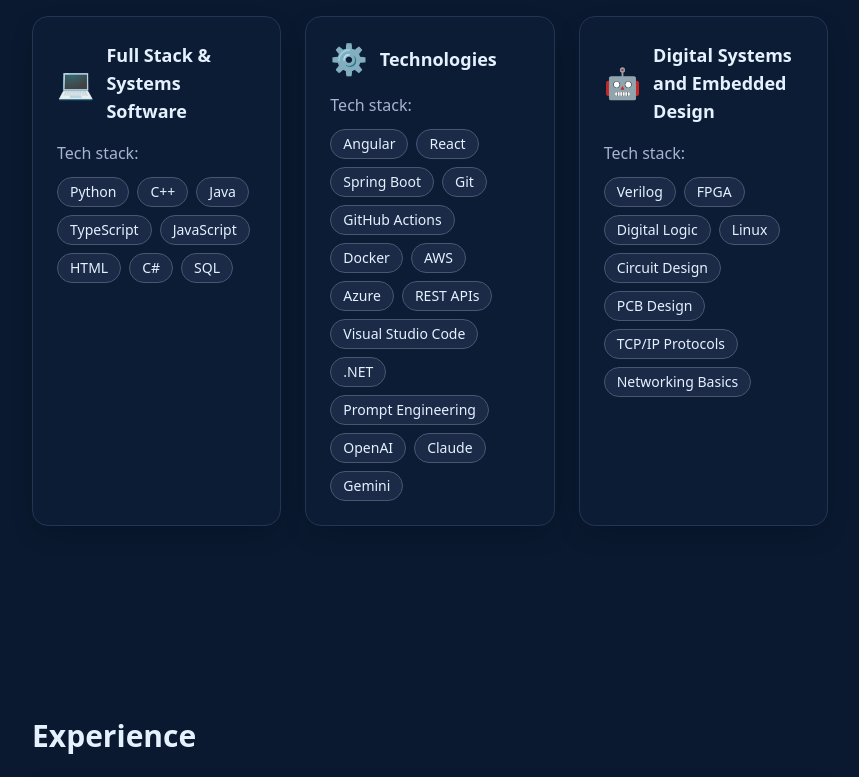
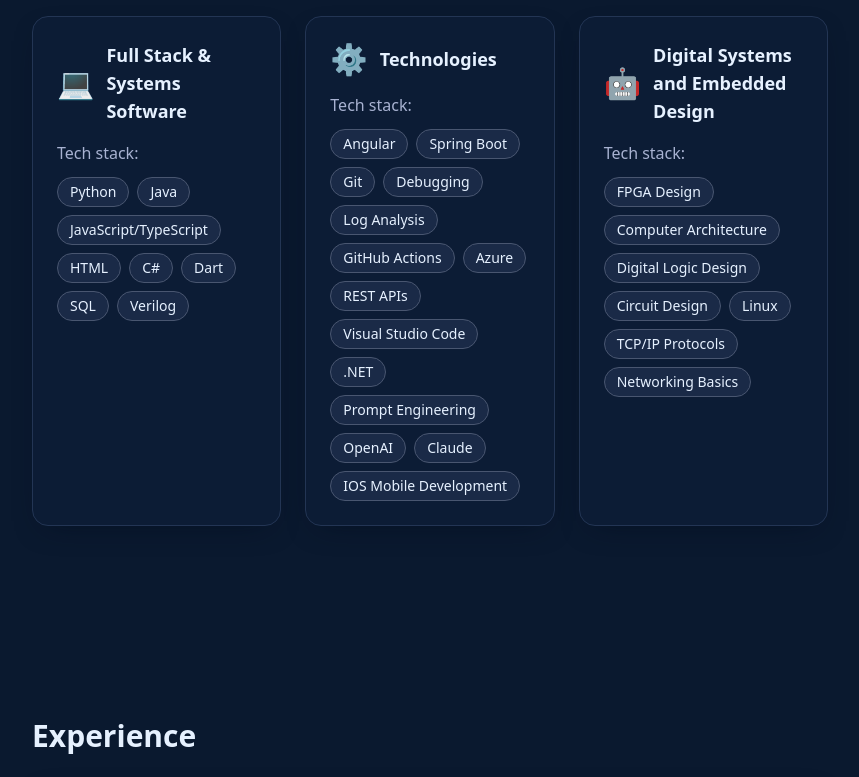
Before and after one commit to AbdurAziz/AbdurAziz.github.io, a Next.js app: page / in a window 1280 px wide. Shown: the part 1200-1977 px from the top of the page, without its empty margins (356-1215 px from the left). Built offline with nearby package versions, Linux system fonts and the light colour scheme.

Commit message:
FIxed more stuff

```diff
--- a/components/ProjectGrid.tsx
+++ b/components/ProjectGrid.tsx
@@ -2,7 +2,7 @@
 
 import softwareprojects from "@/content/softwareprojects.json";
 import { motion } from "framer-motion";
-import { Github, ExternalLink } from "lucide-react";
+import { Github, ExternalLink, FileText } from "lucide-react";
 
 type Project = {
   title: string;
@@ -11,6 +11,7 @@
   github?: string;
   demo?: string;
   devpost?: string;
+  pdf?: string;
 };
 
 export function SoftwareProjectGrid() {
@@ -37,6 +38,7 @@
             {p.github && <a className="inline-flex items-center gap-1 hover:underline" href={p.github} target="_blank" rel="noopener noreferrer"><Github size={16}/>Code</a>}
             {p.demo && <a className="inline-flex items-center gap-1 hover:underline" href={p.demo} target="_blank" rel="noopener noreferrer"><ExternalLink size={16}/>Live</a>}
             {p.devpost && <a className="inline-flex items-center gap-1 hover:underline" href={p.devpost} target="_blank" rel="noopener noreferrer"><ExternalLink size={16}/>DevPost</a>}
+            {p.pdf && <a className="inline-flex items-center gap-1 hover:underline" href={p.pdf} target="_blank" rel="noopener noreferrer"><FileText size={16}/>Docs</a>}
           </div>
         </motion.div>
       ))}
--- a/content/softwareprojects.json
+++ b/content/softwareprojects.json
@@ -47,5 +47,16 @@
       "Visual Studio Code"
     ],
     "github": "https://github.com/AbdurAziz/callsummarizeai"
+  },
+  {
+    "title": "Smart Traffic Light Controller",
+    "description": "Density-based smart traffic light system built in C++ on Arduino platform using state-machine logic, timers, and interrupts. Integrated ultrasonic sensors for adaptive signal timing and validated through live testing and serial debugging.",
+    "tech": [
+      "C++",
+      "Teamwork",
+      "Cross-Functional Collaboration",
+      "Computer Architecture"
+    ],
+    "pdf": "/pdfs/Smart-Traffic-Light-Controller.pdf"
   }
 ]
--- a/content/techstack.json
+++ b/content/techstack.json
@@ -5,13 +5,13 @@
     "icon": "💻",
     "techs": [
       "Python",
-      "C++",
       "Java",
-      "TypeScript",
-      "JavaScript",
+      "JavaScript/TypeScript",
       "HTML",
       "C#",
-      "SQL"
+      "Dart",
+      "SQL",
+      "Verilog"
     ]
   },
   {
@@ -20,12 +20,11 @@
     "icon": "⚙️",
     "techs": [
       "Angular",
-      "React",
       "Spring Boot",
       "Git",
+      "Debugging",
+      "Log Analysis",
       "GitHub Actions",
-      "Docker",
-      "AWS",
       "Azure",
       "REST APIs",
       "Visual Studio Code",
@@ -33,7 +32,7 @@
       "Prompt Engineering",
       "OpenAI",
       "Claude",
-      "Gemini"
+      "IOS Mobile Development"
     ]
   },
   {
@@ -41,12 +40,11 @@
     "subtitle": "",
     "icon": "🤖",
     "techs": [
-      "Verilog",
-      "FPGA",
-      "Digital Logic",
+      "FPGA Design",
+      "Computer Architecture",
+      "Digital Logic Design",
+      "Circuit Design",
       "Linux",
-      "Circuit Design",
-      "PCB Design",
       "TCP/IP Protocols",
       "Networking Basics"
     ]
```
Also changed, not shown: 1 other file (tests, documents, lock files or other folders).
